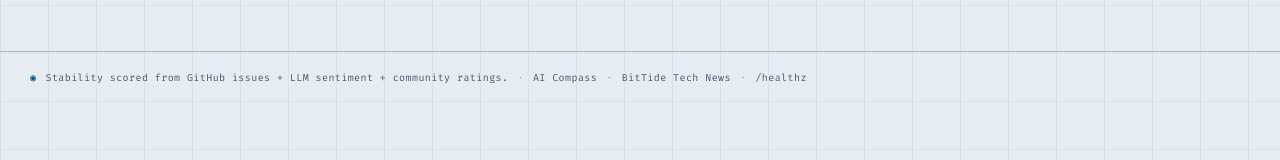
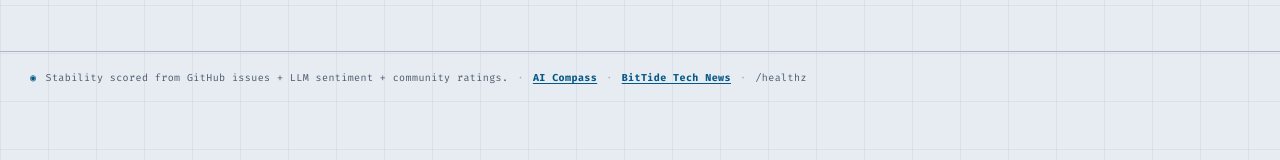
Before and after one commit to davideuler/agent-watch, a website with bundled scripts: page src/public/index.html in a window 1280 px wide. Shown: the part 331-491 px from the top of the page. Built offline with nearby package versions, Linux system fonts and the light colour scheme; no server answers.

Commit message:
bottom link style update

```diff
--- a/src/public/index.html
+++ b/src/public/index.html
@@ -111,9 +111,9 @@
       <span class="footer-mark">◉</span>
       <span>Stability scored from GitHub issues + LLM sentiment + community ratings.</span>
       <span class="footer-sep">·</span>
-      <a href="https://aicompass.dev/" target="_blank" rel="noreferrer">AI Compass</a>
+      <a class="footer-brand-link" href="https://aicompass.dev/" target="_blank" rel="noreferrer">AI Compass</a>
       <span class="footer-sep">·</span>
-      <a href="https://bittide.aicompass.dev/" target="_blank" rel="noreferrer">BitTide Tech News</a>
+      <a class="footer-brand-link" href="https://bittide.aicompass.dev/" target="_blank" rel="noreferrer">BitTide Tech News</a>
       <span class="footer-sep">·</span>
       <a href="/healthz">/healthz</a>
     </footer>
--- a/src/public/styles.css
+++ b/src/public/styles.css
@@ -867,6 +867,18 @@ a:hover {
 .footer-sep { opacity: 0.4; }
 .footer a { color: var(--text-mute); }
 .footer a:hover { color: var(--accent); text-decoration: none; }
+.footer .footer-brand-link {
+  color: var(--accent);
+  font-weight: 700;
+  text-decoration: underline;
+  text-decoration-color: currentColor;
+  text-decoration-thickness: 1px;
+  text-underline-offset: 0.24em;
+}
+.footer .footer-brand-link:hover {
+  color: var(--accent-dim);
+  text-decoration: underline;
+}
 
 /* ── RESPONSIVE ── */
 @media (max-width: 900px) {
```
